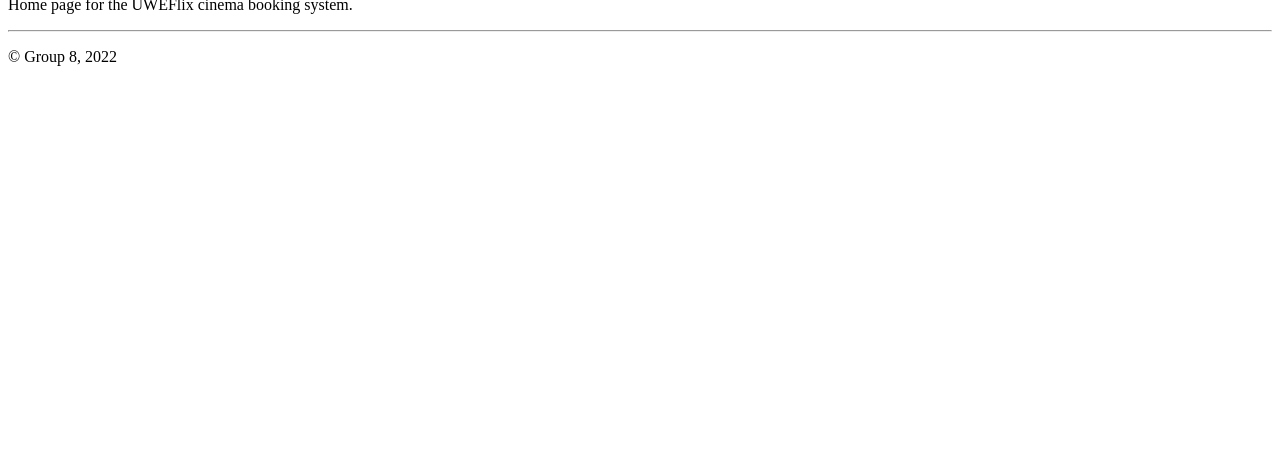
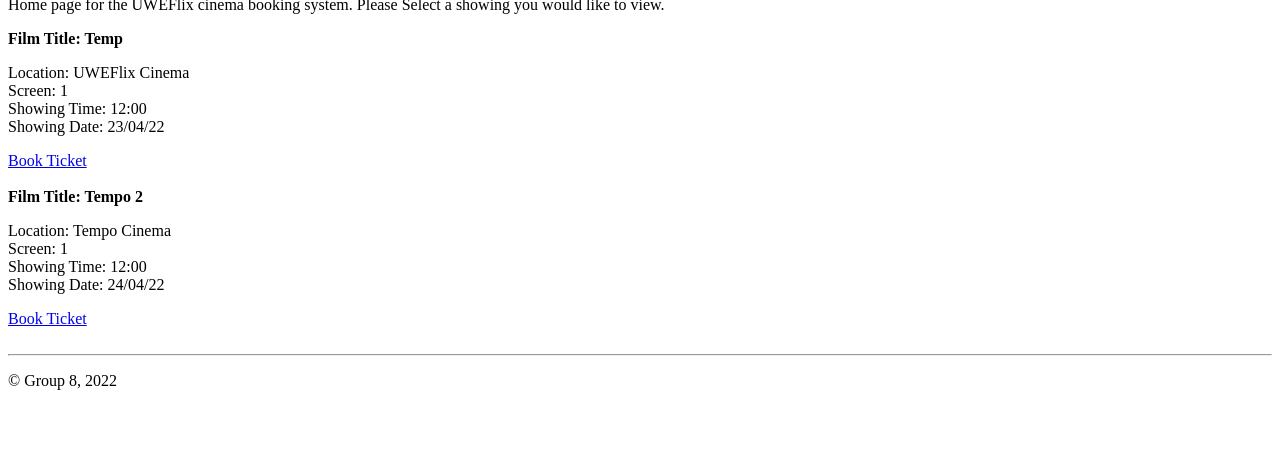
Before and after one commit to JosiahM42/UWEFlix, a Django app: page / in a window 1280 px wide. Shown: the part 332-800 px from the top of the page. Run offline with Django 3.2, Linux system fonts and the light colour scheme; data comes from the database, SQL or seed files in the repository; both versions use the stored data as it was after the commit.

Commit message:
Initial Ticket implementation displaying active showings on the home page

```diff
--- a/uweflix/templates/uweflix/addShowings.html
+++ b/uweflix/templates/uweflix/addShowings.html
@@ -7,7 +7,7 @@ Add a new venue
 <p>Welcome to the Add showings page for the UWEFlix cinema booking system. Please add a new showing of a film</p>
 
 
-    <form method="POST" id="showingsForm" class="addShowing" data-screens-url="{% url 'ajax_screen_branches' %}">
+    <form method="POST" id="showingsForm" class="addShowing" data-screens-url="{% url 'ajax_screen_branches' %}" novalidate>
     {% csrf_token %}
     <table class="addingForms">
      {{ form }}
@@ -18,7 +18,7 @@ Add a new venue
     <script src="https://code.jquery.com/jquery-3.3.1.min.js"></script>
 
     <script>
-        $("#id_Venue").change(function () {
+        $("#id_venue").change(function () {
           var url = $("#showingsForm").attr("data-screens-url");  // get the url of the `load_cities` view
           var venue_id = $(this).val();  // get the selected country ID from the HTML input
 
--- a/uweflix/templates/uweflix/home.html
+++ b/uweflix/templates/uweflix/home.html
@@ -3,20 +3,24 @@
 Home
 {% endblock %}
 {% block content %}
-<p>Home page for the UWEFlix cinema booking system.</p>
+<p>Home page for the UWEFlix cinema booking system. Please Select a showing you would like to view.</p>
 
 {% for showing in showingList %}
 
 <div class="card">
     <div class="card-header">
-    <strong>{{ screen.film_id }}</strong>
+    <strong>Film Title: {{ showing.film_id }}</strong>
     </div>
     <div class="card-body">
     <p class="card-text">
 
-        Venue:  {{ screen.venue_id }}
+        Location: {{showing.venue_id}}
         <br>
-        Screen Number:  {{ screen.screen_id }}
+        Screen: {{showing.screen_id}}
+        <br>
+        Showing Time:  {{ showing.showing_time }}
+        <br>
+        Showing Date:  {{ showing.showing_date }}
         <br>
 
 
@@ -26,7 +30,7 @@ Home
 
     <div class="card-footer text-muted">
 
-        <a class="amendButtons" href="{% url 'amendScreen' screen.screen_id %}">Select Ticket</a>
+        <a class="amendButtons" href="{% url 'tickets' showing.showing_id %}">Book Ticket</a>
 
     </div>
 
--- a/uweflix/urls.py
+++ b/uweflix/urls.py
@@ -33,6 +33,9 @@ urlpatterns = [
     path('ajax/load-screens/', views.load_Screens, name='ajax_screen_branches'),
 
 
+    #Ticket system
+    path("tickets/<showing_id>", views.tickets, name="tickets"),
+
     path("", views.home, name="home"),
     path("login/", views.loginRequest, name="login"),
     path("logout/", views.logoutRequest, name="logout"),
--- a/uweflix/views.py
+++ b/uweflix/views.py
@@ -18,7 +18,10 @@ from django.contrib.auth import authenticate, login, logout
 
 
 def home(request):
-    return render(request, "uweflix/home.html")
+
+    showingList = Showing.objects.all()
+
+    return render(request, "uweflix/home.html", {'showingList': showingList})
 
 def loginRequest(request):
     if request.method == 'POST':
@@ -312,12 +315,13 @@ def amendShowing(request, showing_id):
         return render(request, "uweflix/amendShowing.html", {"Showing": showing, "form": form})
 
 
-#
+# AJAX Code
+
 def load_Screens(request):
     venue_id = request.GET.get('venue_id')
-    screen_id  = Screen.objects.filter(venue_id=venue_id).order_by('screen_num')
+    screen_id  = Screen.objects.filter(venue_id=venue_id).all()
 
-    return render(request, 'screenDropdownList.html', {'screen_id_list': screen_id})
+    return render(request, 'uweflix/screenDropdownList.html', {'screen_id_list': screen_id})
 
 
 
```
Also changed, not shown: uweflix/forms.py (+9 -22 lines), db.sqlite3.
